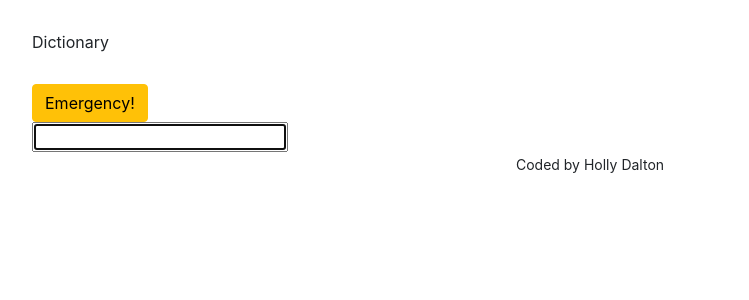
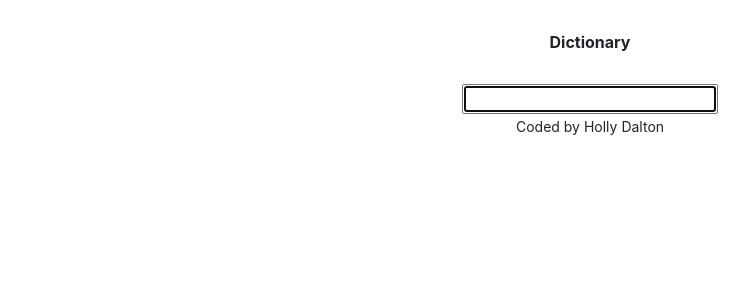
Before and after one commit to hollyjanedalton/Dictionary-app, a React (Create React App) app: page / in a window 1280 px wide. Shown: the top 300 px of the page, without its empty margins (50-799 px from the left). Built offline with nearby package versions, Linux system fonts and the light colour scheme.

Commit message:
Updated search engine css

```diff
--- a/src/App.css
+++ b/src/App.css
@@ -1,5 +1,6 @@
 .App-header {
   margin: 30px 0;
+  text-align: center;
 }
 
 .App-footer {
--- a/src/App.js
+++ b/src/App.js
@@ -5,10 +5,11 @@ export default function App() {
   return (
     <div className="App">
       <div className="container">
-        <header className="App-header">Dictionary</header>
-        <a href="/" className="btn btn-warning">
-          Emergency!
-        </a>
+        <header className="App-header">
+          {" "}
+          <strong>Dictionary</strong>
+        </header>
+
         <main>
           {" "}
           <Dictionary />
--- a/src/Dictionary.css
+++ b/src/Dictionary.css
@@ -1,3 +1,3 @@
-.Dictionary h1 {
-  color: pink;
+.Dictionary {
+  text-align: center;
 }
```
